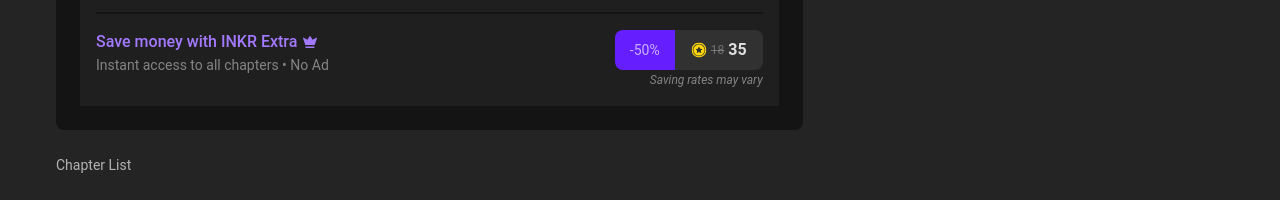
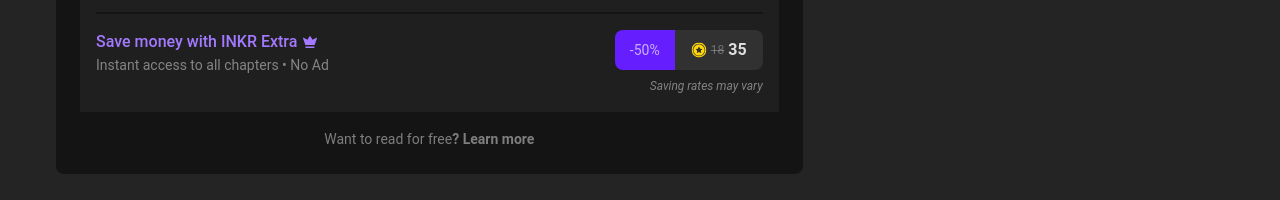
Before and after one commit to hoangtruong3005/INKR, a Next.js app in the folder comic-app/: page / in a window 1280 px wide. Shown: the part 585-785 px from the top of the page. Built offline with nearby package versions, Linux system fonts and the light colour scheme.

Commit message:
feat(no-ticket): design basic-promotion

```diff
--- a/comic-app/modules/ComicInfo/InfoLeft/BasicPromotion/BasicPromotion.scss
+++ b/comic-app/modules/ComicInfo/InfoLeft/BasicPromotion/BasicPromotion.scss
@@ -46,6 +46,44 @@
     order: 1;
     flex-grow: 0;
     align-self: stretch;
+  }
+
+  &__more {
+    width: auto;
+    height: auto;
+    padding: 0px;
+
+    margin-top: 16px;
+    border-radius: 8px;
+
+    gap: 1px;
+    display: flex;
+    align-items: center;
+    flex-direction: column;
+
+    flex: none;
+    order: 2;
+    flex-grow: 0;
+    align-self: stretch;
+
+    &>div {
+      font-weight: 400;
+      font-size: 14px;
+      line-height: 22px;
+
+      text-align: center;
+      color: rgba(255, 255, 255, 0.45);
+
+      flex: none;
+      flex-grow: 0;
+      align-self: stretch;
+
+      &>span {
+        &+span {
+          font-weight: 600;
+        }
+      }
+    }
   }
 
   &__basic-price {
@@ -306,12 +344,14 @@
 
         &+div {
           font-size: 12px;
-          font-style: italic;
+          margin-top: 6px;
           font-weight: 400;
           line-height: 20px;
 
           color: rgba(255, 255, 255, 0.45);
           text-align: right;
+          font-style: italic;
+
 
           flex: none;
           order: 0;
--- a/comic-app/modules/ComicInfo/InfoLeft/BasicPromotion/index.tsx
+++ b/comic-app/modules/ComicInfo/InfoLeft/BasicPromotion/index.tsx
@@ -95,16 +95,16 @@
 
         <div className="right">
           <div>
-            <div>
-              -{promotion_price.discount_percent}%
-            </div>
+            <div>-{promotion_price.discount_percent}%</div>
             <div>
               <span className="price">
                 <Image width={16} height={16} alt="coin" src={Coin?.src} />
               </span>
 
               <span className="price--old">{promotion_price.price}</span>
-              <span className="price--new">{promotion_price.discount_price}</span>
+              <span className="price--new">
+                {promotion_price.discount_price}
+              </span>
             </div>
           </div>
 
@@ -130,6 +130,13 @@
           {renderPromotionPrice()}
         </div>
       </div>
+
+      <div className="basic-promotion__more">
+        <div>
+          <span>Want to read for free</span>
+          <span>? Learn more </span>
+        </div>
+      </div>
     </div>
   );
 };
```
